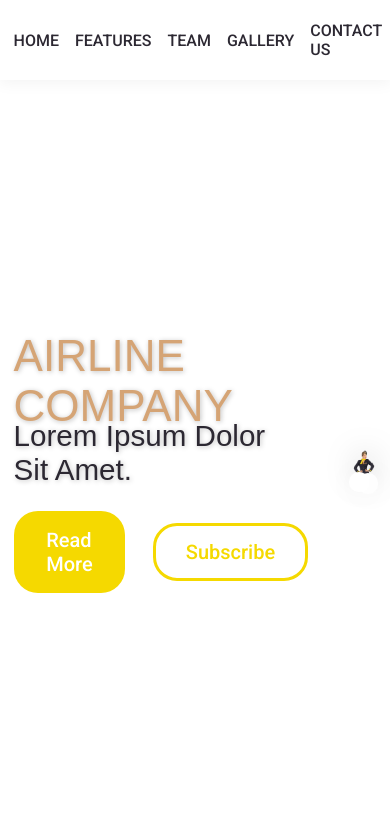
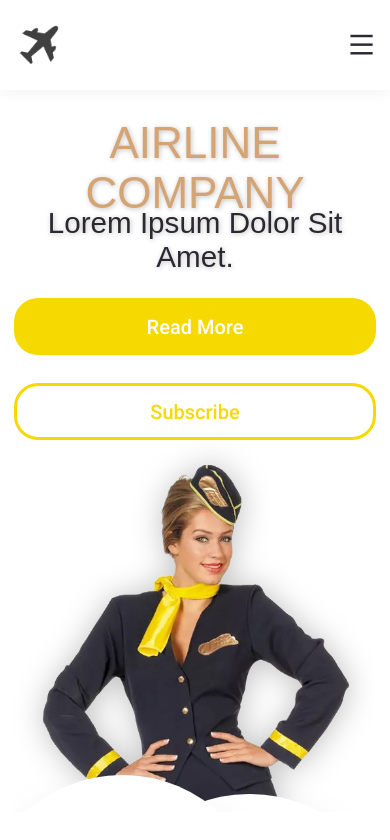
Before and after one commit to adrjmiranda/airline-home-page-design, a website built with webpack: page public/index.html in a window 390 px wide. Built offline with nearby package versions, Linux system fonts and the light colour scheme; a web font is replaced by a local one.

Commit message:
style: created style for smaller screens

```diff
--- a/public/assets/css/style.css
+++ b/public/assets/css/style.css
@@ -47,6 +47,7 @@
 body {
 	background-color: var(--white-color-00);
 	font-family: var(--text-ff);
+	overflow-x: hidden;
 }
 
 :is(h1, h2, h3, h4, h5) {
@@ -63,6 +64,11 @@ button {
 	background-color: transparent;
 	border: none;
 	outline: none;
+	cursor: pointer;
+}
+
+button i {
+	pointer-events: none;
 }
 
 ul {
@@ -95,6 +101,7 @@ img {
 	font-size: var(--lg-fs);
 	transition: 0.45s ease-in-out;
 	text-transform: capitalize;
+	text-align: center;
 }
 
 /***************** NAVBAR *******************/
@@ -107,6 +114,14 @@ img {
 	justify-content: space-between;
 	height: 80px;
 	align-items: center;
+}
+
+#toggle-menu {
+	display: none;
+	justify-content: center;
+	align-items: center;
+	font-size: var(--xl-fs);
+	color: var(--black-color-10);
 }
 
 .navbar-menu {
@@ -129,6 +144,10 @@ img {
 /************** End of NAVBAR ***************/
 
 /***************** BANNER *******************/
+#banner {
+	overflow-x: hidden;
+}
+
 .banner-content {
 	min-height: calc(100vh - 80px);
 	display: grid;
@@ -184,6 +203,7 @@ img {
 
 .banner-image {
 	position: relative;
+	overflow: hidden;
 }
 
 .banner-image img {
@@ -214,3 +234,52 @@ img {
 	right: -5%;
 }
 /************** End of BANNER ***************/
+
+@media screen and (max-width: 768px) {
+	/***************** NAVBAR *******************/
+	.navbar-content {
+		flex-wrap: wrap;
+		height: auto;
+		padding-block: 1.25rem;
+	}
+
+	#toggle-menu {
+		display: flex;
+	}
+
+	.navbar-menu {
+		margin-top: 0.85rem;
+		flex-direction: column;
+		width: 100%;
+		display: none;
+	}
+
+	.navbar-menu.show {
+		display: flex;
+	}
+	/************** End of NAVBAR ***************/
+
+	/***************** BANNER *******************/
+	#banner {
+		padding-block: 1.75rem;
+	}
+
+	.banner-content {
+		display: flex;
+		flex-direction: column;
+	}
+
+	.banner-title,
+	.banner-subtitle {
+		text-align: center;
+	}
+
+	.banner-links {
+		flex-direction: column;
+	}
+
+	.btn {
+		width: 100%;
+	}
+	/************** End of BANNER ***************/
+}
--- a/public/index.html
+++ b/public/index.html
@@ -49,6 +49,10 @@
 						<img src="assets/img/logo.png" alt="logo" class="logo-img" />
 					</a>
 
+					<button id="toggle-menu">
+						<i class="ri-menu-line"></i>
+					</button>
+
 					<ul class="navbar-menu">
 						<li class="navbar-item">
 							<a href="#home" class="navbar-link">Home</a>
```
